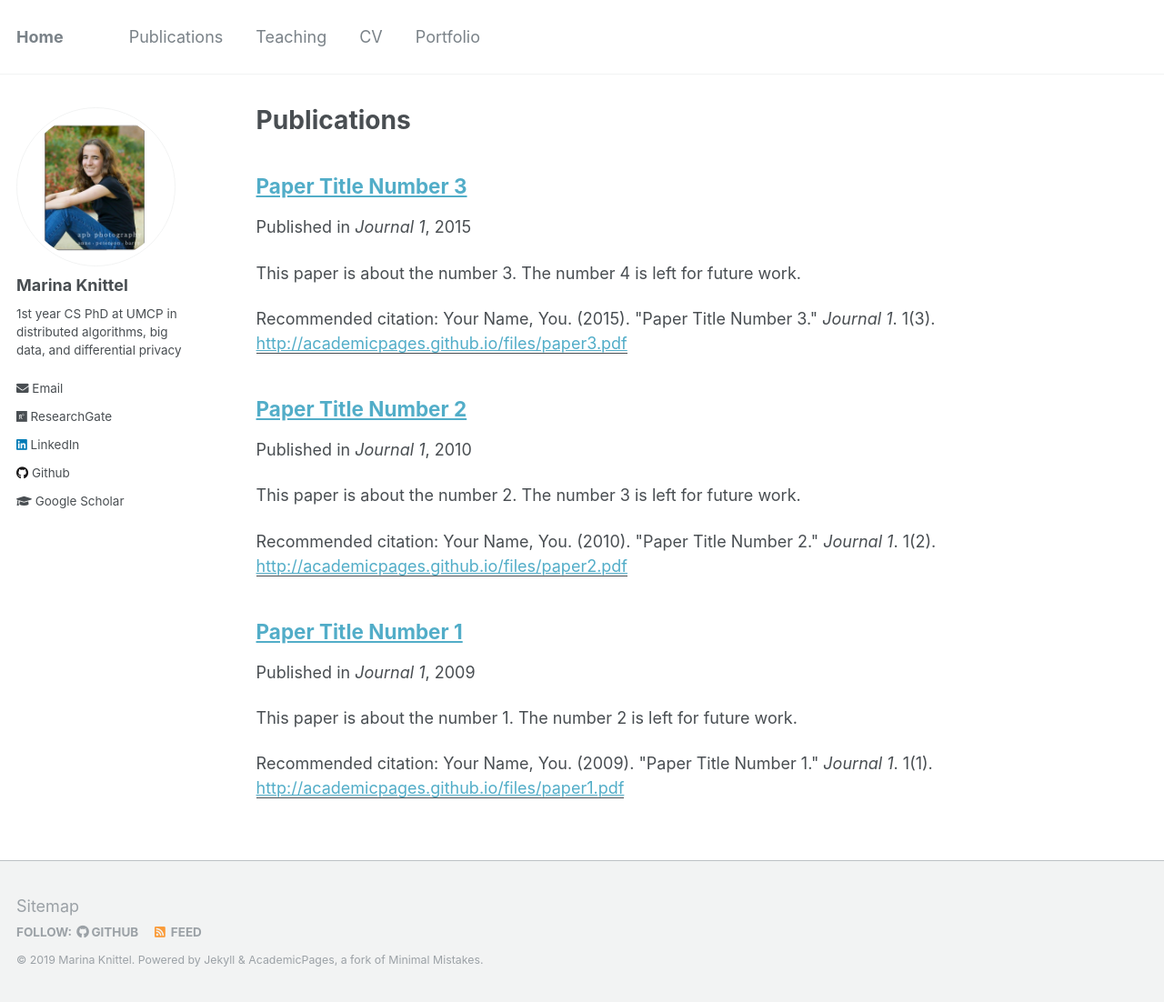
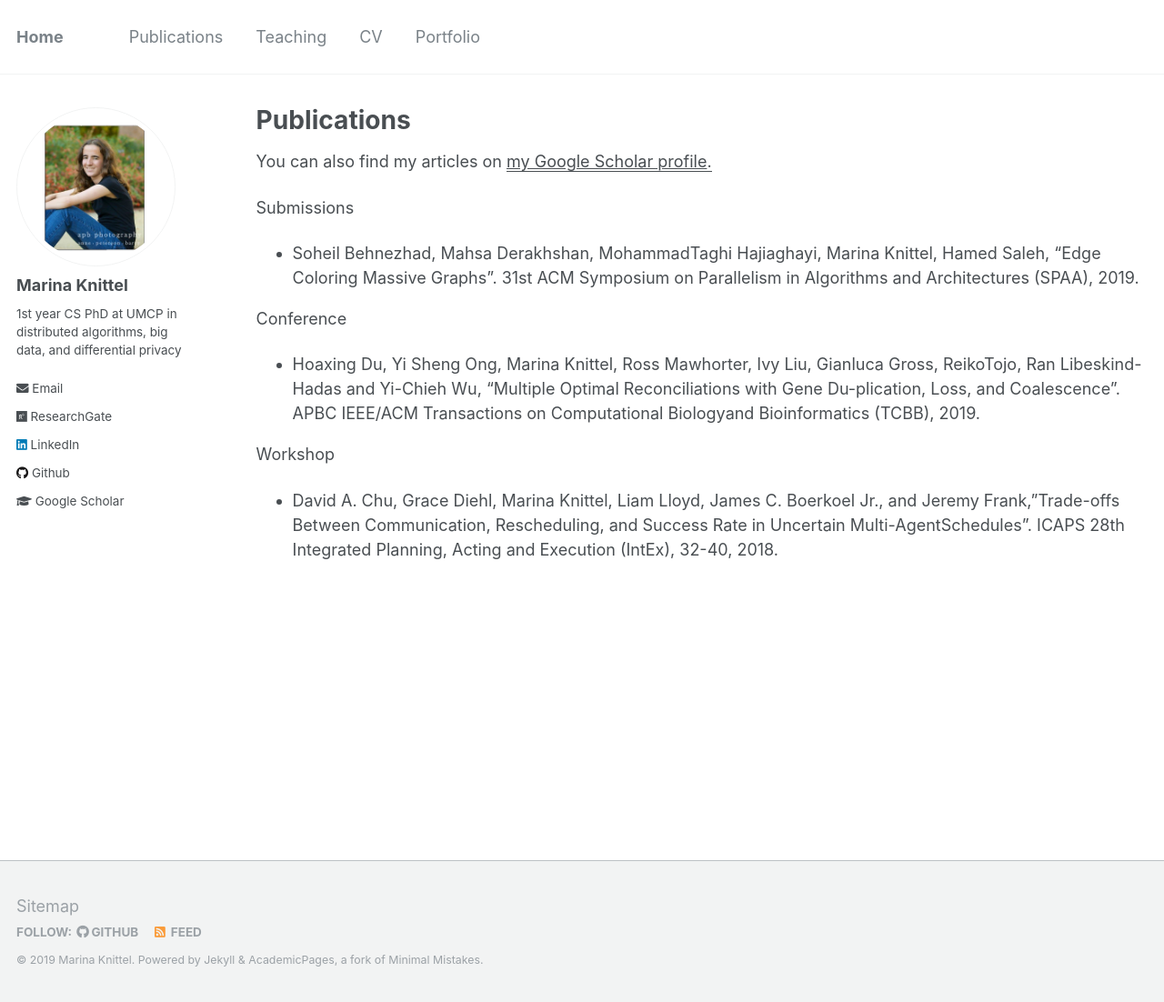
Before and after one commit to mknittel/mknittel.github.io, a Jekyll site: the page built from _pages/publications.md, in a window 1280 px wide and 1102 px high. Shown: the whole window at 91% size. Built offline with Jekyll 4.4.1, drawn with Linux system fonts in a browser that asks for light colours.

Commit message:
Updated publications

```diff
--- a/_pages/publications.md
+++ b/_pages/publications.md
@@ -5,12 +5,13 @@ permalink: /publications/
 author_profile: true
 ---
 
-{% if author.googlescholar %}
-  You can also find my articles on <u><a href="{{author.googlescholar}}">my Google Scholar profile</a>.</u>
-{% endif %}
+You can also find my articles on <u><a href="{{author.googlescholar}}">my Google Scholar profile</a>.</u>
 
-{% include base_path %}
+Submissions
+* Soheil Behnezhad, Mahsa Derakhshan, MohammadTaghi Hajiaghayi, Marina Knittel, Hamed Saleh, "Edge Coloring Massive Graphs". 31st ACM Symposium on Parallelism in Algorithms and Architectures (SPAA), 2019.
 
-{% for post in site.publications reversed %}
-  {% include archive-single.html %}
-{% endfor %}
+Conference
+* Hoaxing  Du,  Yi  Sheng  Ong,  Marina  Knittel,  Ross  Mawhorter,  Ivy  Liu,  Gianluca  Gross,  ReikoTojo, Ran Libeskind-Hadas and Yi-Chieh Wu, "Multiple Optimal Reconciliations with Gene Du-plication,  Loss,  and  Coalescence".   APBC  IEEE/ACM  Transactions  on  Computational  Biologyand Bioinformatics (TCBB), 2019.
+
+Workshop
+* David A. Chu, Grace Diehl, Marina Knittel, Liam Lloyd, James C. Boerkoel Jr., and Jeremy Frank,"Trade-offs Between Communication, Rescheduling, and Success Rate in Uncertain Multi-AgentSchedules".  ICAPS 28th Integrated Planning, Acting and Execution (IntEx), 32-40, 2018.
```
Also changed, not shown: _pages/cv.md (+0 -2 lines).
